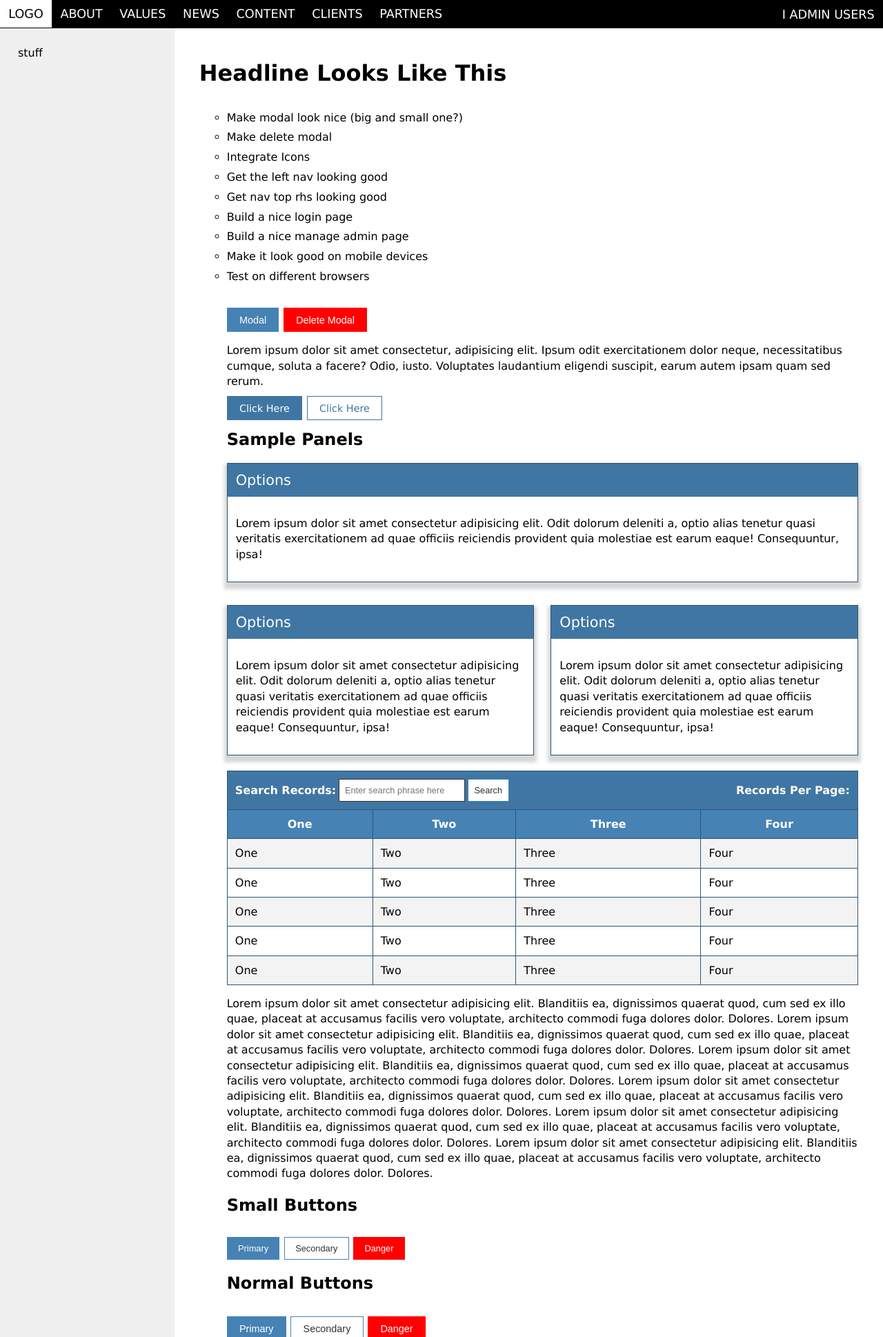
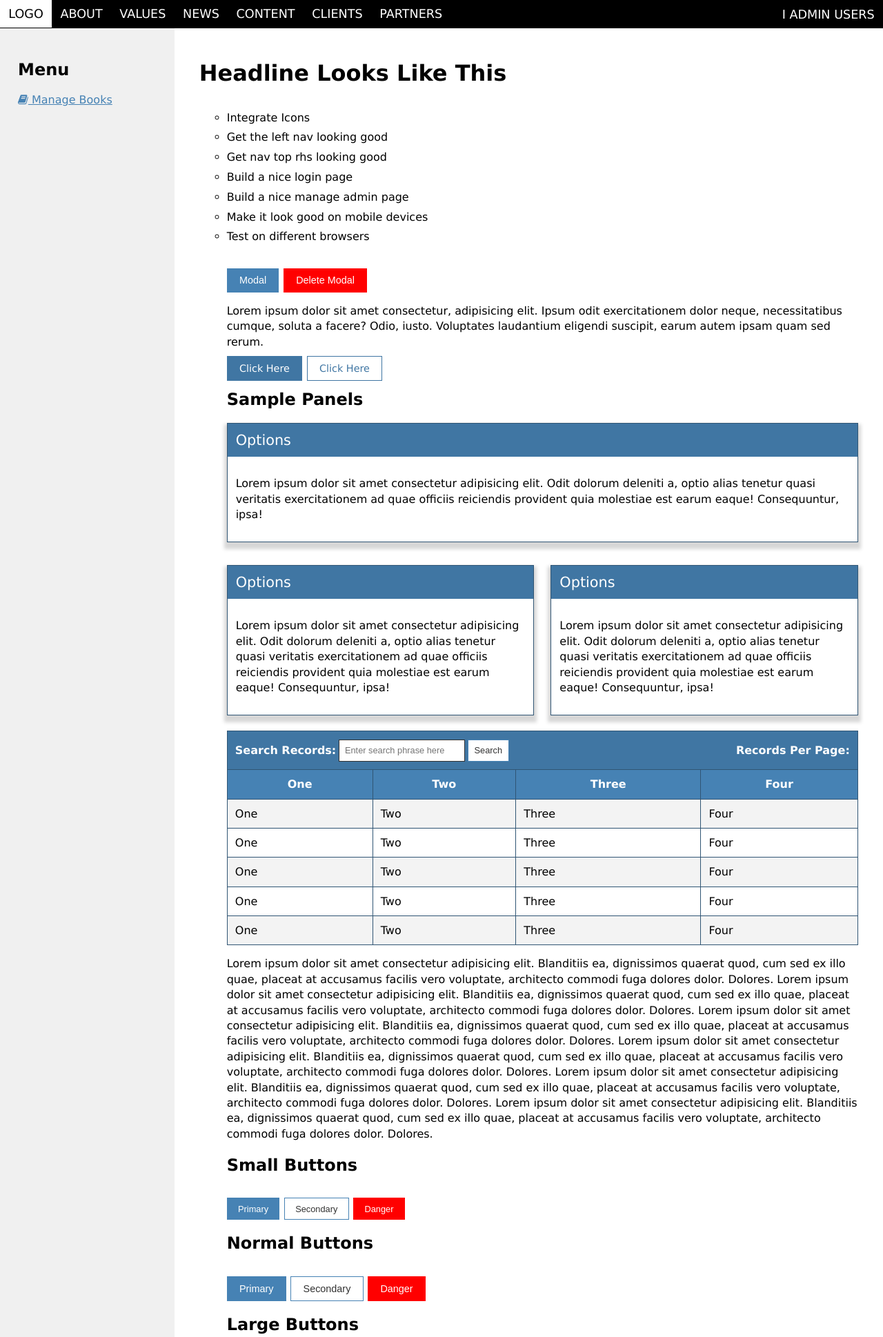
Before and after one commit to trongate/trongate-default-admin, a PHP site: page /a_test_app/ in a window 1280 px wide. Shown: the top 1938 px of the page at 69% size. Run offline with PHP 8.4, Linux system fonts and the light colour scheme.

Commit message:
ready to switch to semantic

```diff
--- a/index.php
+++ b/index.php
@@ -3,6 +3,7 @@
 <head>
 	<meta charset="UTF-8">
 	<meta name="viewport" content="width=device-width, initial-scale=1.0">
+	<link rel="stylesheet" href="https://cdnjs.cloudflare.com/ajax/libs/font-awesome/4.7.0/css/font-awesome.min.css">
 	<title>Document</title>
 </head>
 <body>
@@ -22,7 +23,9 @@
 </div>
 <div class="wrapper">
 	<div class="lhs">
-		stuff
+		<h2>Menu</h2>
+
+		<a class="w3-bar-item w3-button w3-hover-black" href="http://localhost/a_test_app/books/manage"><i class="fa fa-book"></i> Manage Books</a>
 	</div>
 	<div>
 		<div id="main">
@@ -30,8 +33,6 @@
 
 			<p>
 				<ul>
-					<li>Make modal look nice (big and small one?)</li>
-			        <li>Make delete modal</li>
 			        <li>Integrate Icons</li>
 			        <li>Get the left nav looking good</li>
 			        <li>Get nav top rhs looking good</li>
```
